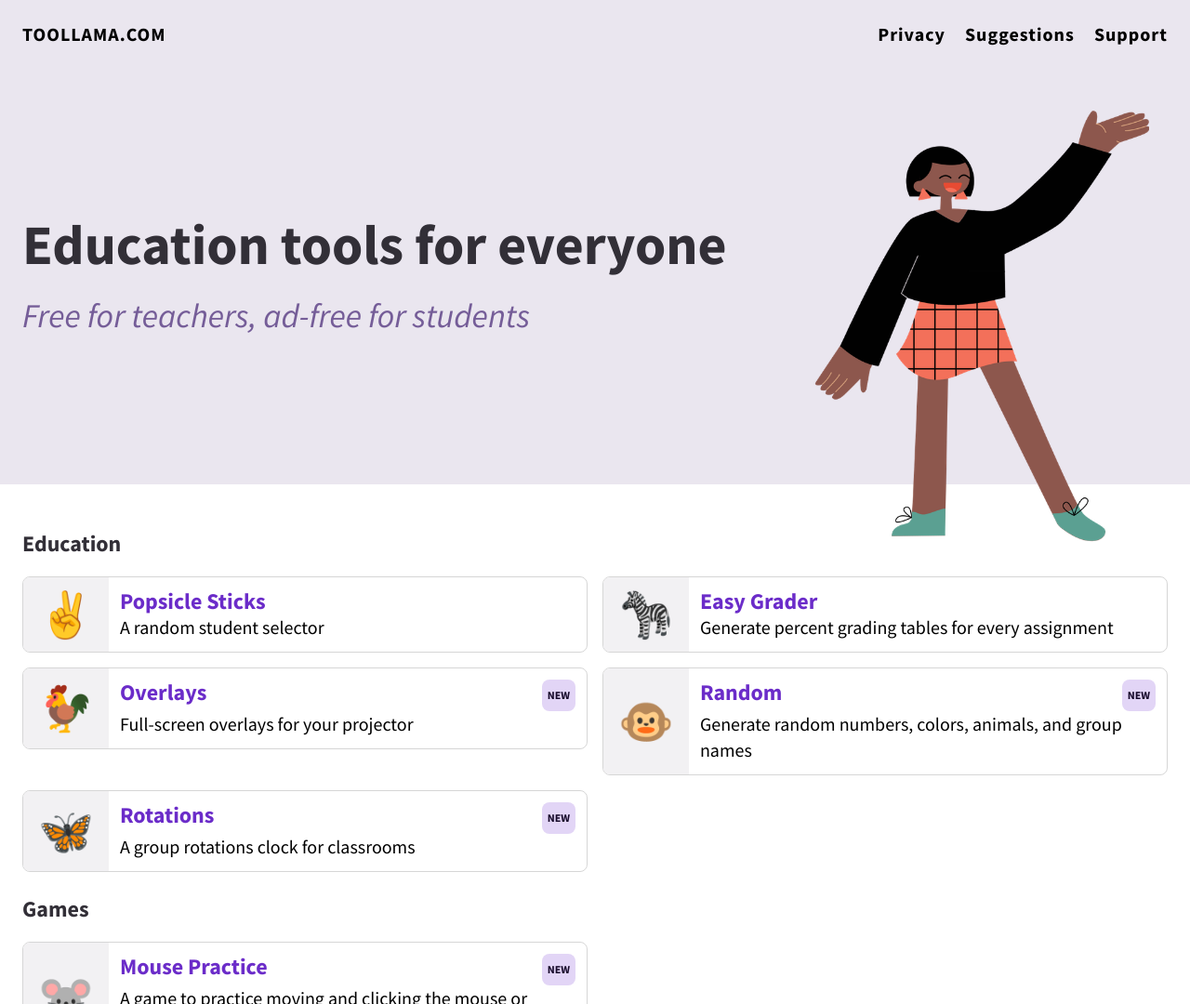
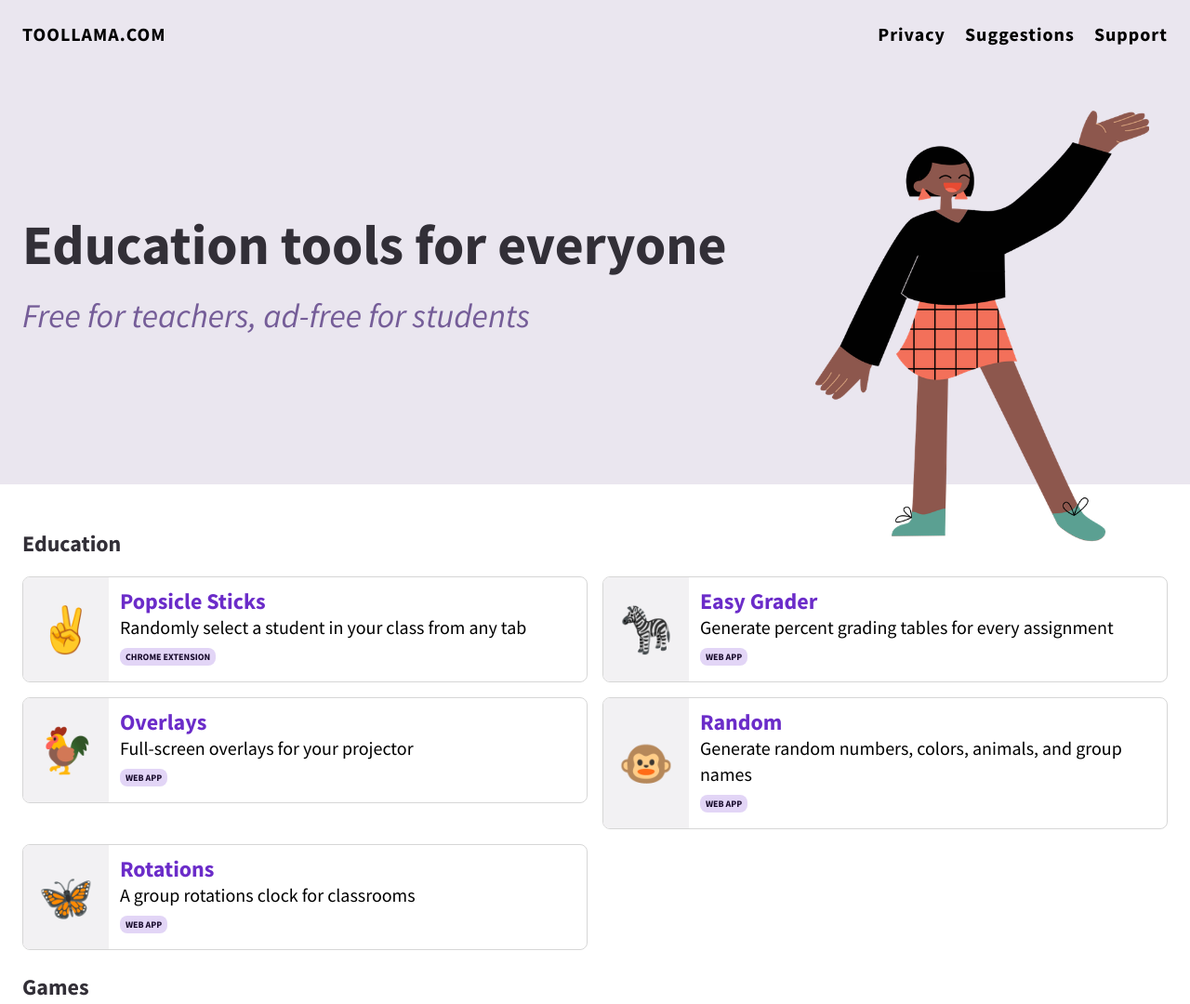
Before and after one commit to SeanMcP/toollama.com, an Eleventy site: page src/index.md in a window 1280 px wide. Shown: the top 1080 px of the page at 93% size. Built offline with nearby package versions, Linux system fonts and the light colour scheme; Eleventy itself is replaced by a stand-in of ours; files that its build step writes are made by us from their sources.

Commit message:
task: remove new tag, add type

```diff
--- a/src/_data/apps.json
+++ b/src/_data/apps.json
@@ -2,41 +2,38 @@
   "education": [
     {
       "title": "Popsicle Sticks",
-      "description": "A random student selector",
+      "description": "Randomly select a student in your class from any tab",
       "url": "https://chrome.google.com/webstore/detail/popsicle-sticks-random-st/lnckbgaeagindapiodcmccfokcmnfecm",
       "emoji": "✌️",
-      "type": "extension"
+      "type": "Chrome Extension"
     },
     {
       "title": "Easy Grader",
       "description": "Generate percent grading tables for every assignment",
       "url": "https://easy-grader.toollama.com",
       "emoji": "🦓",
-      "type": "web-app"
+      "type": "Web App"
     },
     {
       "title": "Overlays",
       "description": "Full-screen overlays for your projector",
       "url": "https://overlays.toollama.com/",
       "emoji": "🐓",
-      "type": "web-app",
-      "tag": "new"
+      "type": "Web App"
     },
     {
       "title": "Random",
       "description": "Generate random numbers, colors, animals, and group names",
       "url": "https://random.toollama.com",
       "emoji": "🐵",
-      "type": "web-app",
-      "tag": "new"
+      "type": "Web App"
     },
     {
       "title": "Rotations",
       "description": "A group rotations clock for classrooms",
       "url": "https://rotations.toollama.com",
       "emoji": "🦋",
-      "type": "web-app",
-      "tag": "new"
+      "type": "Web App"
     }
   ],
   "games": [
@@ -45,8 +42,7 @@
       "description": "A game to practice moving and clicking the mouse or trackpad",
       "url": "https://mouse-practice.toollama.com",
       "emoji": "🐭",
-      "type": "web-app",
-      "tag": "new"
+      "type": "Web App"
     }
   ],
   "life": [
@@ -55,14 +51,14 @@
       "description": "A simple contraction tracker for women who have enough to worry about",
       "url": "https://contractions.toollama.com",
       "emoji": "⚡️",
-      "type": "web-app"
+      "type": "Web App"
     },
     {
       "title": "Notepad",
       "description": "A private note taking app",
       "url": "https://notepad.toollama.com",
       "emoji": "📝",
-      "type": "web-app"
+      "type": "Web App"
     }
   ],
   "fun": [
@@ -71,7 +67,7 @@
       "description": "A companion app for the Sushi Go! card game",
       "url": "https://sushi-go.toollama.com",
       "emoji": "🍣",
-      "type": "web-app"
+      "type": "Web App"
     }
   ]
 }
--- a/src/_includes/partials/tool-section.njk
+++ b/src/_includes/partials/tool-section.njk
@@ -12,11 +12,14 @@
                         <div class="item__details">
                             <div class="item__title">
                                 {{ item.title }}
+                            </div>
+                            <div class="item__description">{{ item.description }}</div>
+                            <div class="item__info">
+                                <span class="tag">{{ item.type }}</span>
                                 {% if item.tag -%}
                                     <span class="tag">{{ item.tag }}</span>
                                 {% endif -%}
                             </div>
-                            <div class="item__description">{{ item.description }}</div>
                         </div>
                     </a>
                 </li>
```
Also changed, not shown: docs/index.html (+28 -5 lines).
